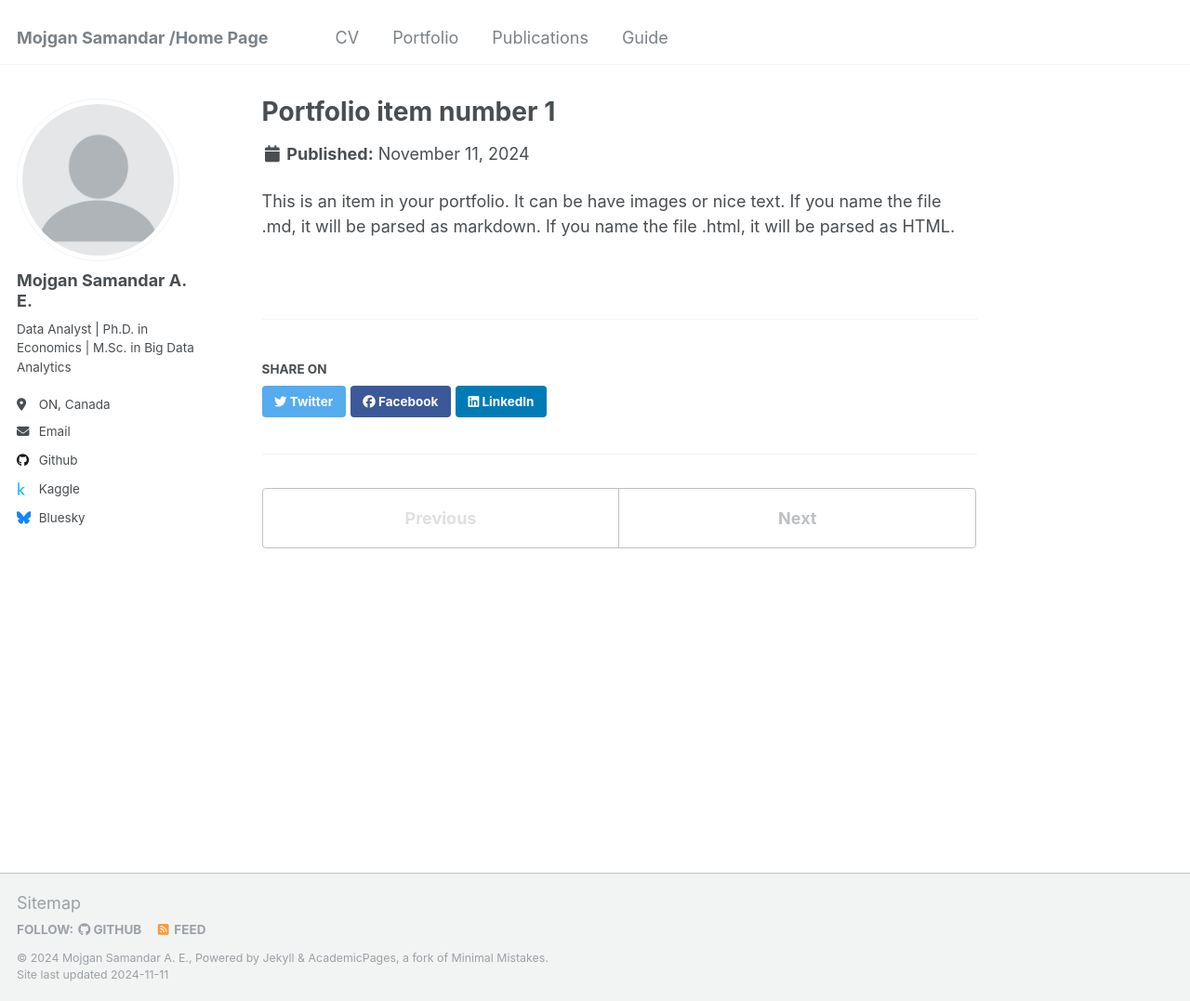
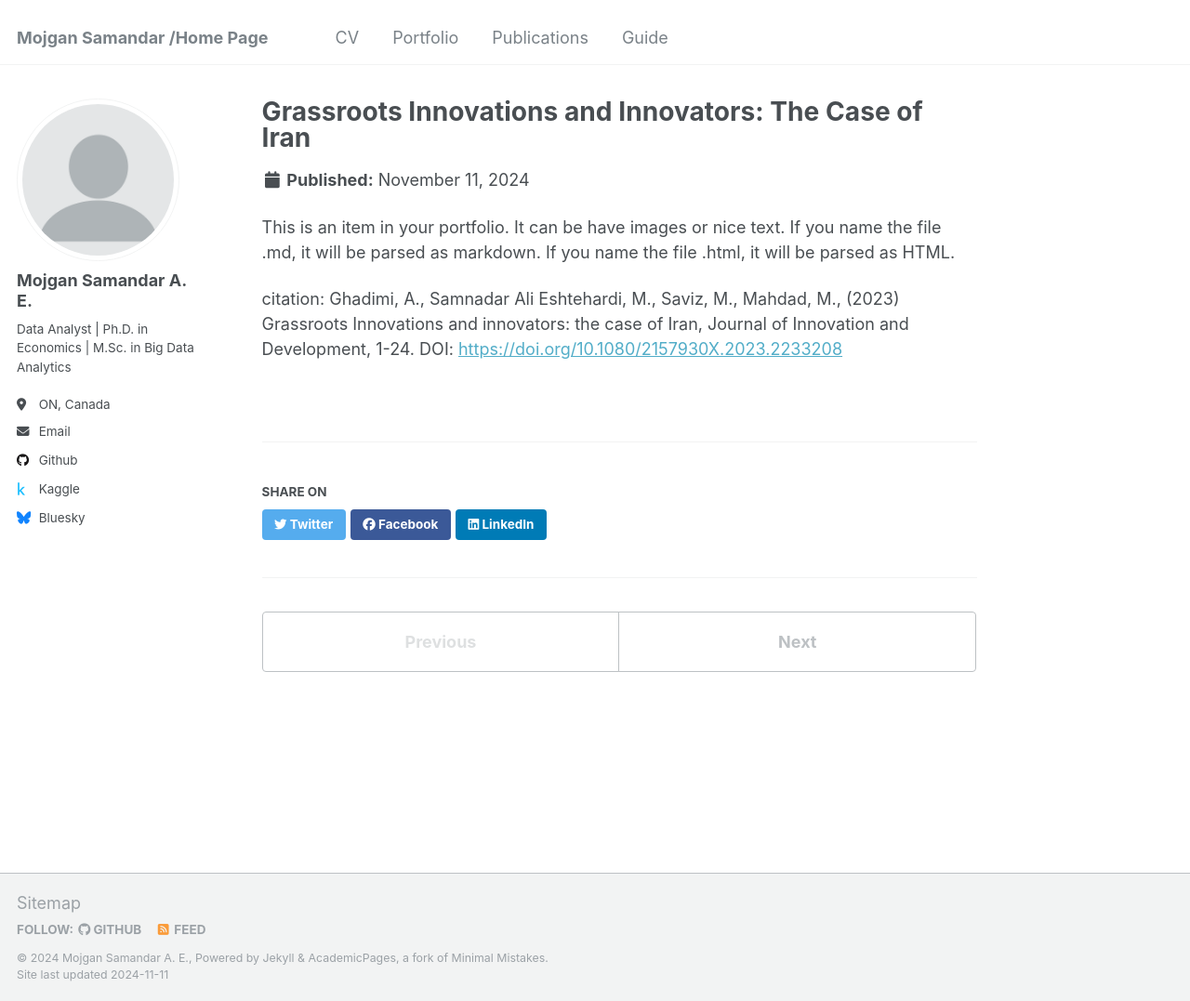
Before and after one commit to MojganSamandarali/MojganSamandarali.github.io, a Jekyll site: the page built from _portfolio/portfolio-1.md, in a window 1280 px wide and 1077 px high. Shown: the whole window at 93% size. Built offline with Jekyll 4.4.1, drawn with Linux system fonts in a browser that asks for light colours.

Commit message:
Update portfolio-1.md

```diff
--- a/_portfolio/portfolio-1.md
+++ b/_portfolio/portfolio-1.md
@@ -1,7 +1,10 @@
 ---
-title: "Portfolio item number 1"
+title: "Grassroots Innovations and Innovators: The Case of Iran"
 excerpt: "Short description of portfolio item number 1<br/><img src='/images/500x300.png'>"
 collection: portfolio
 ---
 
 This is an item in your portfolio. It can be have images or nice text. If you name the file .md, it will be parsed as markdown. If you name the file .html, it will be parsed as HTML.
+
+
+citation: Ghadimi, A., Samnadar Ali Eshtehardi, M., Saviz, M., Mahdad, M., (2023) Grassroots Innovations and innovators: the case of Iran, Journal of Innovation and Development, 1-24. DOI: [https://doi.org/10.1080/2157930X.2023.2233208](https://doi.org/10.1080/2157930X.2023.2233208)
```
